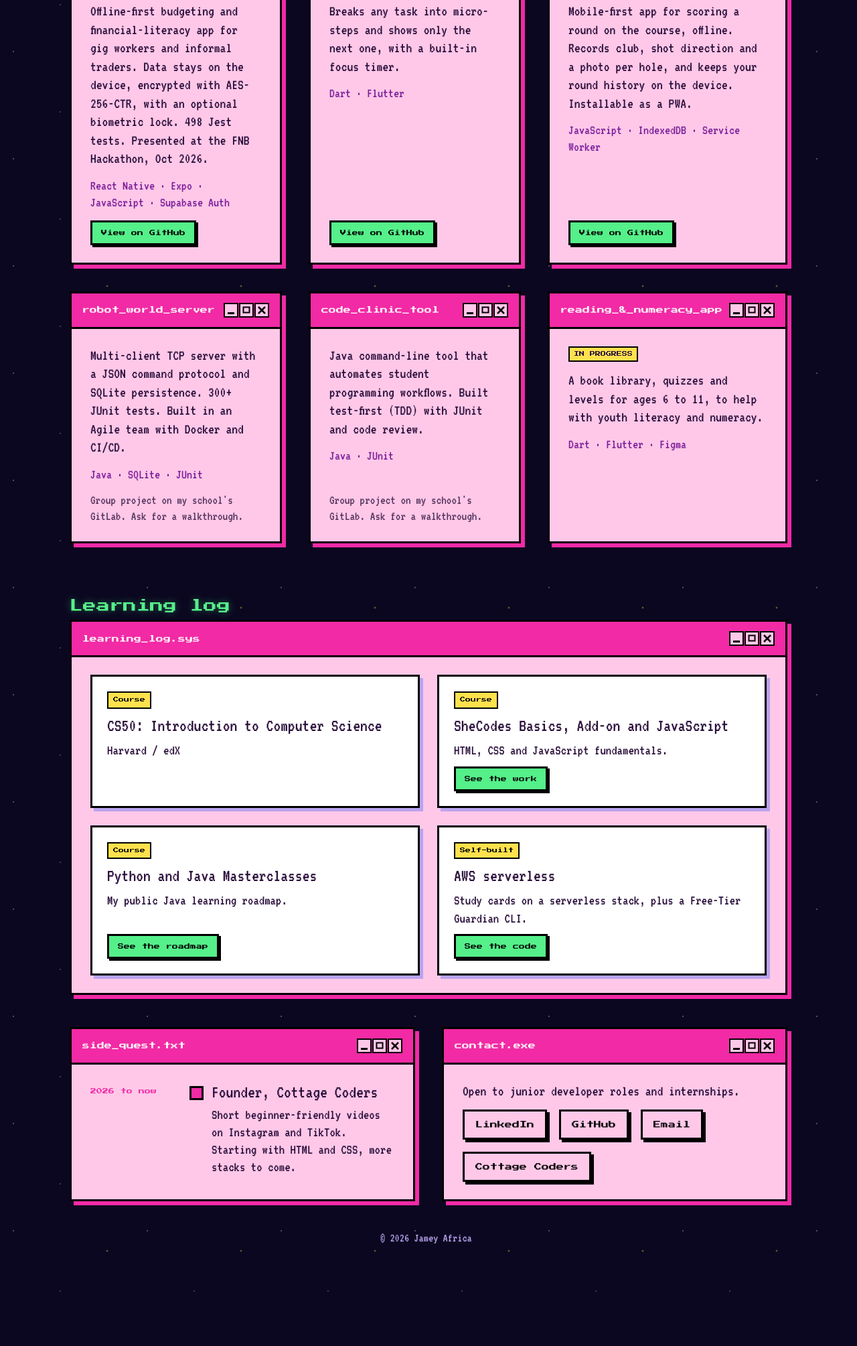
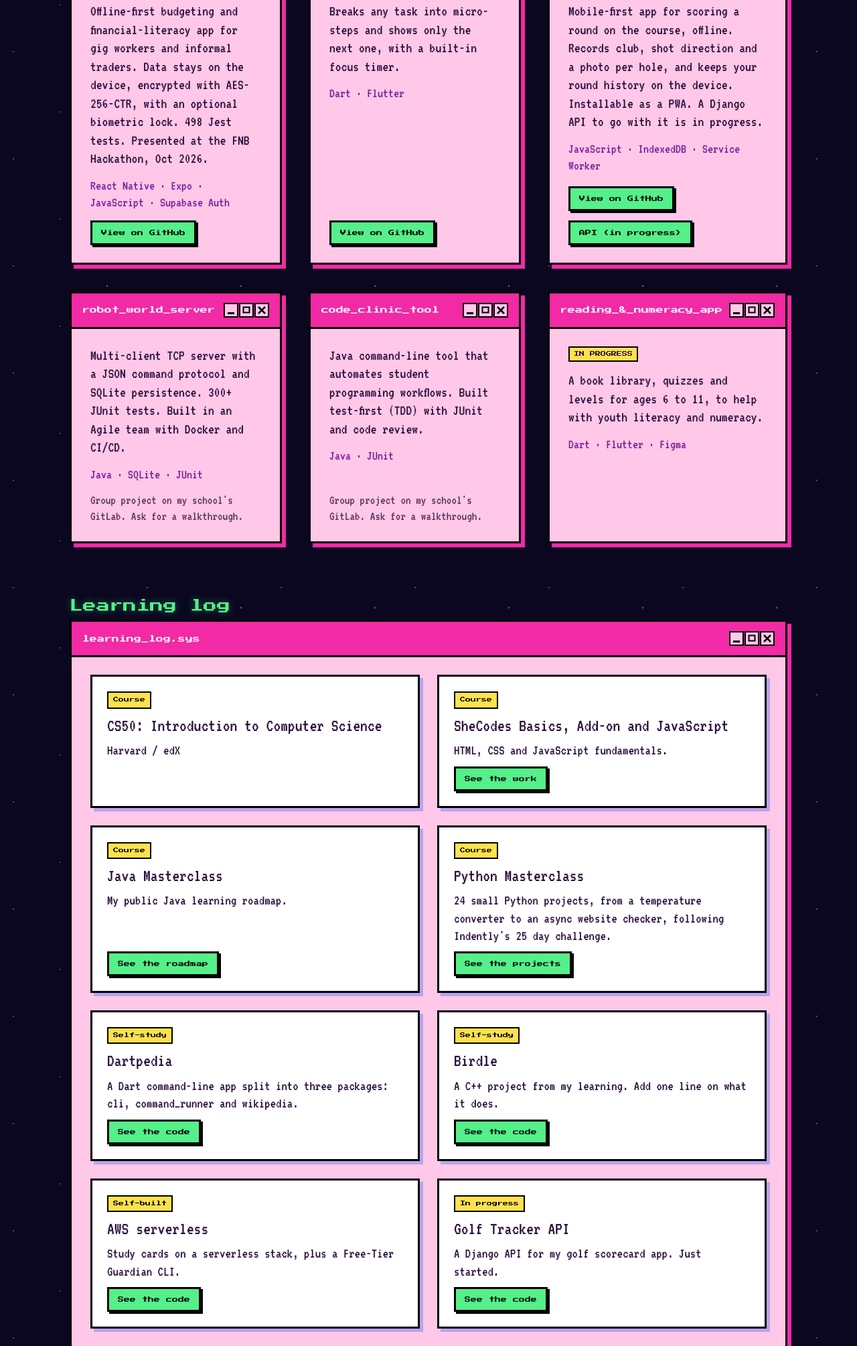
Before and after one commit to jameyafrica/jameyafrica.github.io, a plain HTML site: page index.html in a window 1280 px wide. Shown: the part 1873-3882 px from the top of the page at 67% size. Before the commit the page ends 3805 px from the top, so only its background shows below. Drawn offline with Linux system fonts and the light colour scheme.

Commit message:
updated portfolio

```diff
--- a/index.html
+++ b/index.html
@@ -51,6 +51,7 @@ a{color:inherit}
 .li{background:#fff;border:3px solid #000;box-shadow:5px 5px 0 var(--lilac);padding:22px;display:flex;flex-direction:column;gap:10px}
 .li h5{font:400 27px/1.1 'VT323',monospace;color:var(--text)}
 .li p{font-size:21px}
+.li:last-child:nth-child(odd){grid-column:1/-1}.bt{display:flex;gap:14px;flex-wrap:wrap;margin-top:auto}.bt .btn.sm{margin-top:0}
 .tg{align-self:flex-start;font:8px/1.4 'Press Start 2P',monospace;background:var(--butter);border:2px solid #000;padding:5px 7px;color:#000}
 .chips h4,.grp{font:9px/1.4 'Press Start 2P',monospace;color:var(--pink);margin:26px 0 12px}
 .chips h4:first-child,.grp:first-child{margin-top:0}
@@ -127,9 +128,9 @@ footer{text-align:center;color:var(--lilac);font-size:18px;margin-top:44px}
       <a class="btn sm" href="https://github.com/jameyafrica/MicroStep" target="_blank" rel="noopener">View on GitHub</a></div></article>
 
     <article class="win q"><h3>golf_scorecard</h3><div class="body">
-      <p>Mobile-first app for scoring a round on the course, offline. Records club, shot direction and a photo per hole, and keeps your round history on the device. Installable as a PWA.</p>
+      <p>Mobile-first app for scoring a round on the course, offline. Records club, shot direction and a photo per hole, and keeps your round history on the device. Installable as a PWA. A Django API to go with it is in progress.</p>
       <p class="stack">JavaScript · IndexedDB · Service Worker</p>
-      <a class="btn sm" href="https://github.com/jameyafrica/golf-scorecard-pwa" target="_blank" rel="noopener">View on GitHub</a></div></article>
+      <div class="bt"><a class="btn sm" href="https://github.com/jameyafrica/golf-scorecard-pwa" target="_blank" rel="noopener">View on GitHub</a><a class="btn sm" href="https://github.com/jameyafrica/golf-tracker-api" target="_blank" rel="noopener">API (in progress)</a></div></div></article>
 
     <article class="win q"><h3>robot_world_server</h3><div class="body">
       <p>Multi-client TCP server with a JSON command protocol and SQLite persistence. 300+ JUnit tests. Built in an Agile team with Docker and CI/CD.</p>
@@ -154,8 +155,12 @@ footer{text-align:center;color:var(--lilac);font-size:18px;margin-top:44px}
       <div class="learn">
         <div class="li"><span class="tg">Course</span><h5>CS50: Introduction to Computer Science</h5><p>Harvard / edX</p><!-- Add your certificate link: <a class="btn sm" href="YOUR-CERT-URL" target="_blank" rel="noopener">View certificate</a> --></div>
         <div class="li"><span class="tg">Course</span><h5>SheCodes Basics, Add-on and JavaScript</h5><p>HTML, CSS and JavaScript fundamentals.</p><a class="btn sm" href="https://github.com/jameyafrica/SheCodes-Portfolio" target="_blank" rel="noopener">See the work</a></div>
-        <div class="li"><span class="tg">Course</span><h5>Python and Java Masterclasses</h5><p>My public Java learning roadmap.</p><a class="btn sm" href="https://github.com/jameyafrica/Mastering-Java" target="_blank" rel="noopener">See the roadmap</a></div>
+        <div class="li"><span class="tg">Course</span><h5>Java Masterclass</h5><p>My public Java learning roadmap.</p><a class="btn sm" href="https://github.com/jameyafrica/Mastering-Java" target="_blank" rel="noopener">See the roadmap</a></div>
+        <div class="li"><span class="tg">Course</span><h5>Python Masterclass</h5><p>24 small Python projects, from a temperature converter to an async website checker, following Indently's 25 day challenge.</p><a class="btn sm" href="https://github.com/jameyafrica/25_day_challenge_projects" target="_blank" rel="noopener">See the projects</a></div>
+        <div class="li"><span class="tg">Self-study</span><h5>Dartpedia</h5><p>A Dart command-line app split into three packages: cli, command_runner and wikipedia.</p><a class="btn sm" href="https://github.com/jameyafrica/dartpedia" target="_blank" rel="noopener">See the code</a></div>
+        <div class="li"><span class="tg">Self-study</span><h5>Birdle</h5><p>A C++ project from my learning. Add one line on what it does.</p><a class="btn sm" href="https://github.com/jameyafrica/birdle" target="_blank" rel="noopener">See the code</a></div>
         <div class="li"><span class="tg">Self-built</span><h5>AWS serverless</h5><p>Study cards on a serverless stack, plus a Free-Tier Guardian CLI.</p><a class="btn sm" href="https://github.com/jameyafrica/Serverless-Study-Cards" target="_blank" rel="noopener">See the code</a></div>
+        <div class="li"><span class="tg">In progress</span><h5>Golf Tracker API</h5><p>A Django API for my golf scorecard app. Just started.</p><a class="btn sm" href="https://github.com/jameyafrica/golf-tracker-api" target="_blank" rel="noopener">See the code</a></div>
       </div>
     </div>
   </section>
```
